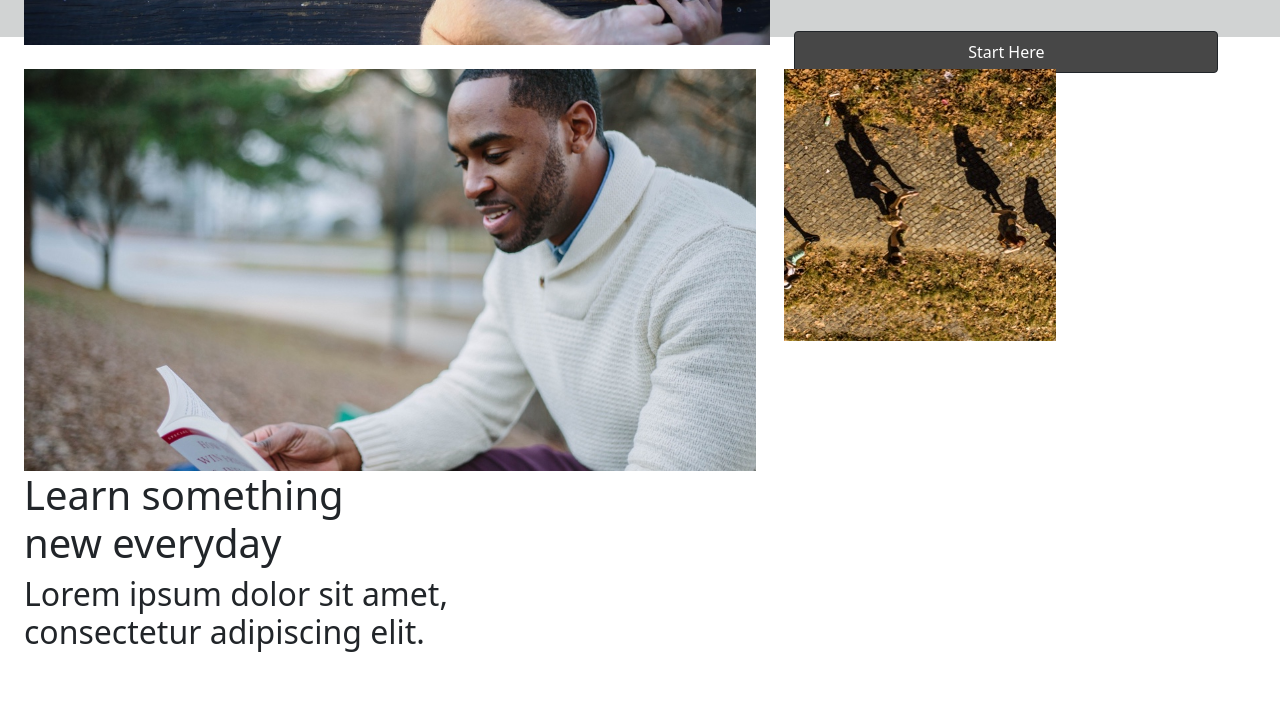
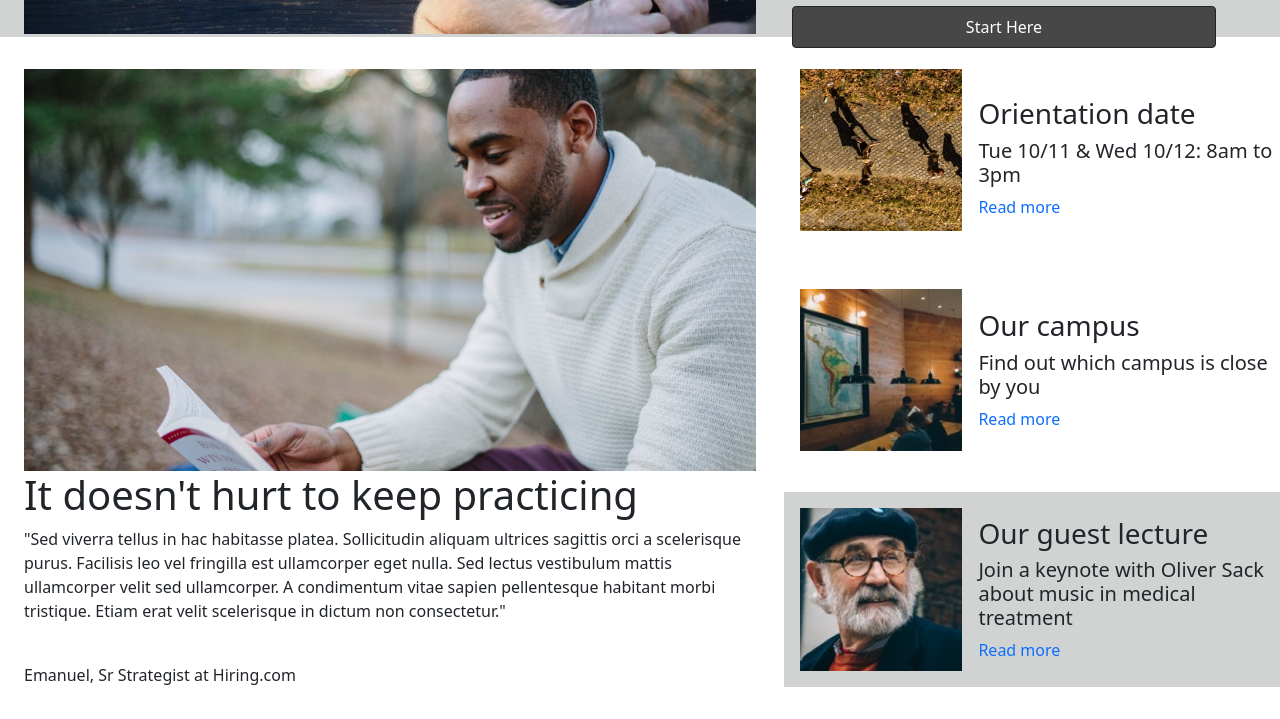
Before and after one commit to Falc0n89/Colmar, a plain HTML site: page index.html in a window 1280 px wide. Shown: the part 539-1258 px from the top of the page. Before the commit the page ends 1231 px from the top, so only its background shows below. Drawn offline with nearby package versions, Linux system fonts and the light colour scheme.

Commit message:
finished info section

```diff
--- a/index.html
+++ b/index.html
@@ -3,6 +3,8 @@
 <head>
     <meta charset="UTF-8">
     <meta name="viewport" content="width=device-width, initial-scale=1.0">
+    <link rel="preconnect" href="https://fonts.gstatic.com">
+<link href="https://fonts.googleapis.com/css2?family=Noto+Sans:wght@400;700&display=swap" rel="stylesheet">
     <link href="https://cdn.jsdelivr.net/npm/bootstrap@5.0.0-beta1/dist/css/bootstrap.min.css" rel="stylesheet" integrity="sha384-giJF6kkoqNQ00vy+HMDP7azOuL0xtbfIcaT9wjKHr8RbDVddVHyTfAAsrekwKmP1" crossorigin="anonymous">
 
     <link rel="stylesheet" href="style.css">
@@ -52,15 +54,21 @@
 
     <main>
 
+    <section class="first">
+
         <section class="information">
             <div class="infoimg">
                 <img src="./assets/images/information-main.jpg" alt="a man reading a book">
 
             </div>
             <div class="maininfo">
-                <h1>Learn something <br> new everyday</h1>
+                <h1>It doesn't hurt to keep practicing</h1>
 
-                <h2>Lorem ipsum dolor sit amet, <br> consectetur adipiscing elit.</h2>
+                <p>"Sed viverra tellus in hac habitasse platea. Sollicitudin aliquam ultrices sagittis orci a scelerisque purus. Facilisis leo vel fringilla est ullamcorper eget nulla. Sed lectus vestibulum mattis ullamcorper velit sed ullamcorper. A condimentum vitae sapien pellentesque habitant morbi tristique. Etiam erat velit scelerisque in dictum non consectetur."</p>
+
+                <br>
+
+                <p style="font-weight: 100; margin-bottom: 0;">Emanuel, Sr Strategist at Hiring.com</p>
 
 
             </div>
@@ -70,15 +78,33 @@
 
         <aside class="asideinfo">
             <div class="mini">
-                <img src="./assets/images/information-orientation.jpg" alt="">
+                <img style="margin-top: 0px;" src="./assets/images/information-orientation.jpg" alt="">
+                <div class="miniinfo">
+                    <h3>Orientation date</h3>
+                    <h5>Tue 10/11 & Wed 10/12: 8am to 3pm</h5>
+                    <a href="">Read more</a>
+
+                </div>
             </div>
             <div class="mini">
-
+                <img src="./assets/images/information-campus.jpg" alt="">
+                <div class="miniinfo">
+                    <h3>Our campus</h3>
+                    <h5>Find out which campus is close by you</h5>
+                    <a href="">Read more</a>
+                </div>
             </div>
-            <div class="mini">
-
+            <div style="background-color: rgb(209, 211, 211);" class="mini">
+                <img src="./assets/images/information-guest-lecture.jpg" alt="">
+                <div class="miniinfo">
+                    <h3>Our guest lecture</h3>
+                    <h5>Join a keynote with Oliver Sack <br> about music in medical treatment</h5>
+                    <a href="">Read more</a>
+                </div>
             </div>
         </aside>
+
+    </section>
 
     </main>
 
--- a/style.css
+++ b/style.css
@@ -58,14 +58,14 @@ li {
     flex-direction: row;
     width: 100%;
     background-color: rgb(209, 211, 211);
-    padding: 32px 12px 32px 24px;
+
 }
 
 .bannerimg {
     box-sizing: border-box;
     display: flex;
     max-width: 60%;
-
+    padding: 32px 12px 32px 24px;
 }
 
 .bannerimg img {
@@ -114,28 +114,60 @@ main {
     flex-direction: row;
 }
 
+.first {
+    display: flex;
+    flex-direction: row;
+    margin-bottom: 32px;
+}
+
 .information {
     display: flex;
     max-width: 60%;
     box-sizing: border-box;
     flex-direction: column;
-    padding: 32px 12px 32px 24px;
+    padding: 32px 12px 0px 24px;
+
 }
 
 .information img {
     width: 100%;
-    max-height: 100%;
+    max-height: fit-content;
     min-width: 0;
 }
 
 .asideinfo {
     display: flex;
+    flex-direction: column;
+    justify-content: space-between;
+    width: 40%;
     max-width: 40%;
-    margin: 32px 16px;
+    max-height: auto;
+    height: auto;
+    margin: 32px 0px 0px 16px;
 }
 
-.asideinfo img {
-    width: 100%;
+.mini {
+    display: flex;
+    flex-direction: row;
+
+}
+
+.mini img {
+    width: 35%;
     max-height: 100%;
     min-width: 0;
+    max-height: auto;
+    height: auto;
+    margin: 16px 16px;
 }
+
+.miniinfo {
+    display: flex;
+    flex-direction: column;
+    justify-content: center;
+    width: 65%;
+}
+
+.miniinfo a {
+    text-decoration: none;
+}
```
